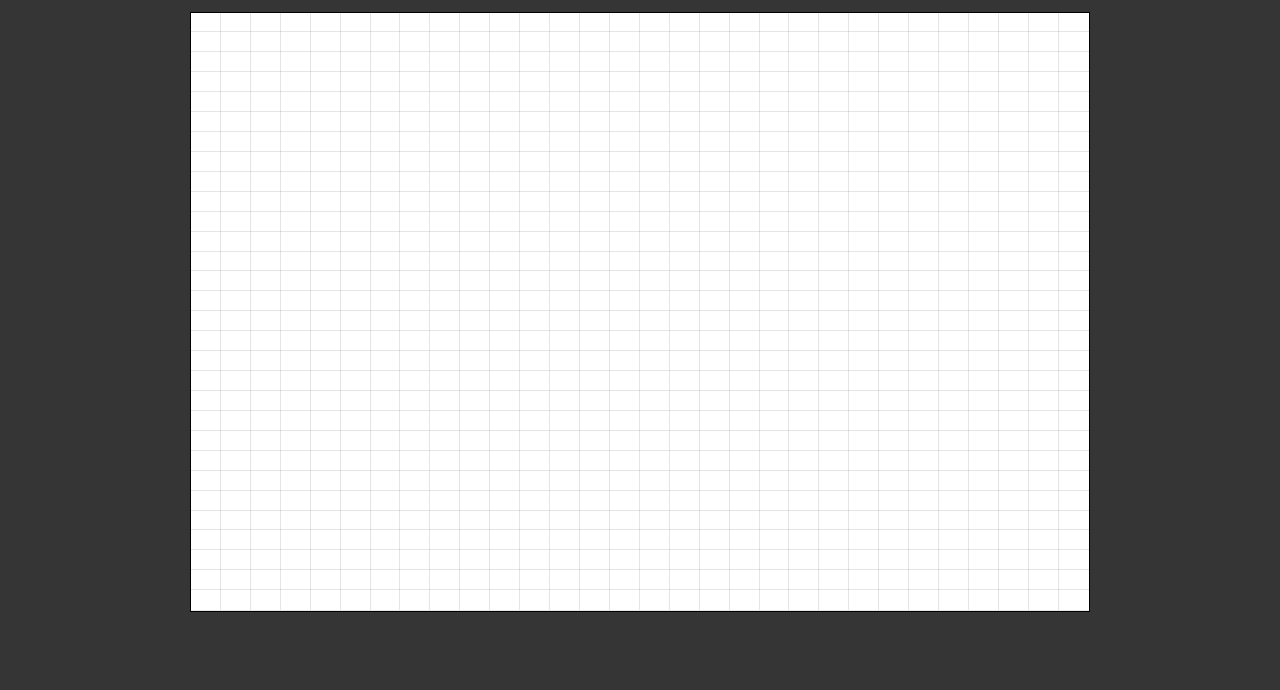
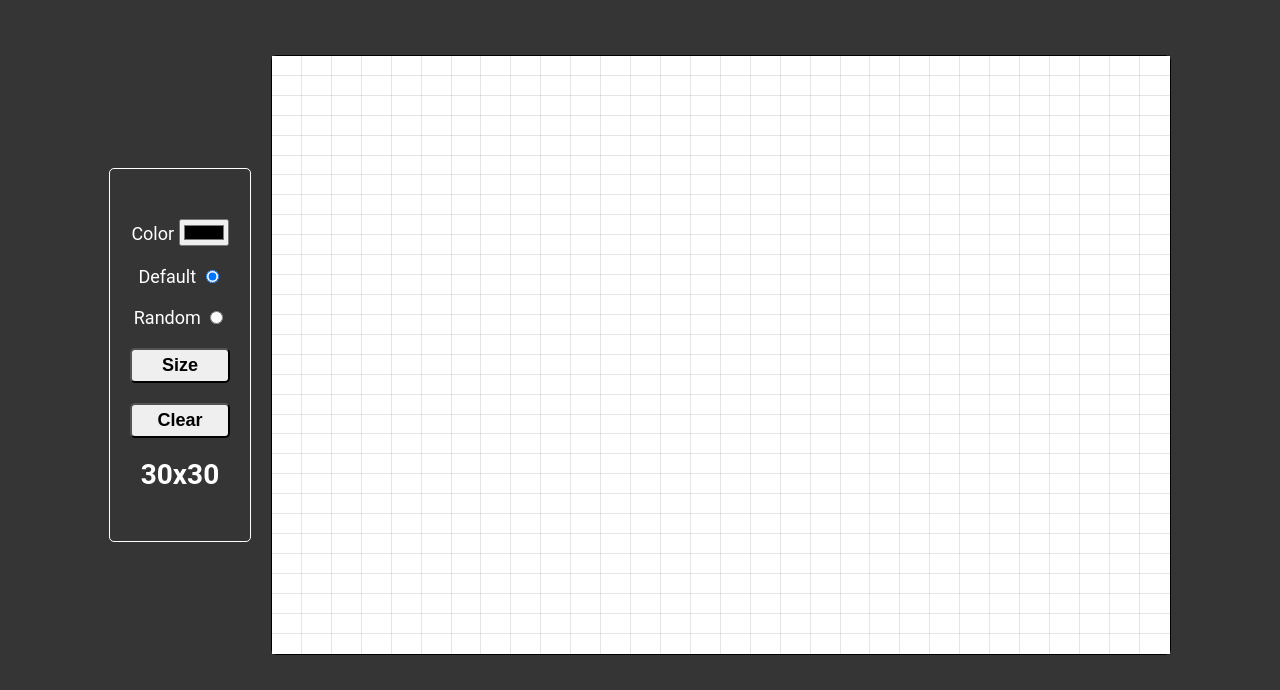
Before and after one commit to araujo2kg/etch-a-sketch, a plain HTML site: page index.html in a window 1280 px wide. Shown: the part 110-800 px from the top of the page. Drawn offline with Linux system fonts and the light colour scheme.

Commit message:
Add mode selection
- Create selection of modes, default and random
- Add color picker input
- Add clear sketch button & resetSketch function
- Add display of current sketch size
- Add function to apply opacity effect

```diff
--- a/index.html
+++ b/index.html
@@ -8,9 +8,30 @@
         <title>Etch-a-Sketch</title>
     </head>
     <body>
-        <div class="menu">
-            <button id="setSize">Grid size</button>
+        <h1>Etch-a-Sketch</h1>
+        <div class="struct">
+            <div class="menu">
+                <div>
+                    <label for="color">Color</label>
+                    <input type="color" name="color" id="color" />
+                </div>
+                <div>
+                    <label for="default">Default</label>
+                    <input type="radio" name="options" id="default" checked />
+                </div>
+                <div>
+                    <label for="random">Random</label>
+                    <input type="radio" name="options" id="random" />
+                </div>
+                <div>
+                    <button id="setSize">Size</button>
+                </div>
+                <div>
+                    <button id="clearSketch">Clear</button>
+                </div>
+                <div id="displaySize">&nbsp;</div>
+            </div>
+            <div class="container"></div>
         </div>
-        <div class="container"></div>
     </body>
 </html>
--- a/script.js
+++ b/script.js
@@ -9,10 +9,28 @@ function createSketchGrid(size) {
         square.addEventListener("mouseenter", applyColor);
         container.appendChild(square);
     }
+
+    // Display grid size
+    const displaySize = document.querySelector("#displaySize");
+    displaySize.textContent = `${size}x${size}`;
 }
 
 function applyColor(event) {
-    event.target.style.backgroundColor = generateRandomColor();
+    // Check which mode is selected
+    const mode = document.querySelector("input[name='options']:checked");
+    if (mode.id === "default") {
+        // Get selected color
+        const selColor = document.querySelector("input[id='color']").value;
+        event.target.style.backgroundColor = selColor;
+        applyOpacityEffect(event);
+    } else {
+        event.target.style.backgroundColor = generateRandomColor();
+        applyOpacityEffect(event);
+    }
+}
+
+// Receives the target event as parameter
+function applyOpacityEffect(event) {
     if (event.target.style.opacity < 1) {
         event.target.style.opacity = +event.target.style.opacity + 0.1;
     }
@@ -42,11 +60,20 @@ function deleteSketchGrid() {
     }
 }
 
+function resetSketch() {
+    deleteSketchGrid();
+    createSketchGrid(size);
+}
+
+// Change grid size
 const setSizeButton = document.querySelector("#setSize");
 setSizeButton.addEventListener("click", () => {
     setGridSize();
-    deleteSketchGrid();
-    createSketchGrid(size);
+    resetSketch();
 });
 
+// Clear current sketch
+const clearSketchButton = document.querySelector("#clearSketch");
+clearSketchButton.addEventListener("click", resetSketch);
+
 createSketchGrid(size);
--- a/styles.css
+++ b/styles.css
@@ -17,17 +17,33 @@ body {
 }
 
 body {
+    font-family: Roboto, Oxygen, Ubuntu, Cantarell, "Open Sans",
+        "Helvetica Neue", sans-serif;
     display: flex;
     flex-direction: column;
+    background-color: #353535;
     justify-content: center;
     align-items: center;
-    background-color: #353535;
+    gap: 50px;
+}
+
+h1 {
+    color: #ffffff;
+    font-family: "Courier New", Courier, monospace;
+}
+
+.struct {
+    display: flex;
+    flex-direction: row;
+    justify-content: center;
+    align-items: center;
     gap: 20px;
 }
 
 .container {
     display: flex;
     border: 1px solid black;
+    border-radius: 5px;
     height: 600px;
     width: 900px;
     flex-wrap: wrap;
@@ -42,5 +58,30 @@ body {
 }
 
 .menu {
+    padding: 50px 20px;
+    background-color: #353535;
     border: 1px solid white;
+    border-radius: 5px;
+    color: #ffffff;
+    font-size: 18px;
+    display: flex;
+    flex-direction: column;
+    justify-content: center;
+    align-items: left;
+    gap: 20px;
+    text-align: center;
 }
+
+.menu button {
+    font-size: 18px;
+    border-radius: 5px;
+    cursor: pointer;
+    width: 100px;
+    padding: 5px 0px;
+    font-weight: bold;
+}
+
+#displaySize {
+    font-size: 28px;
+    font-weight: bold;
+}
```
